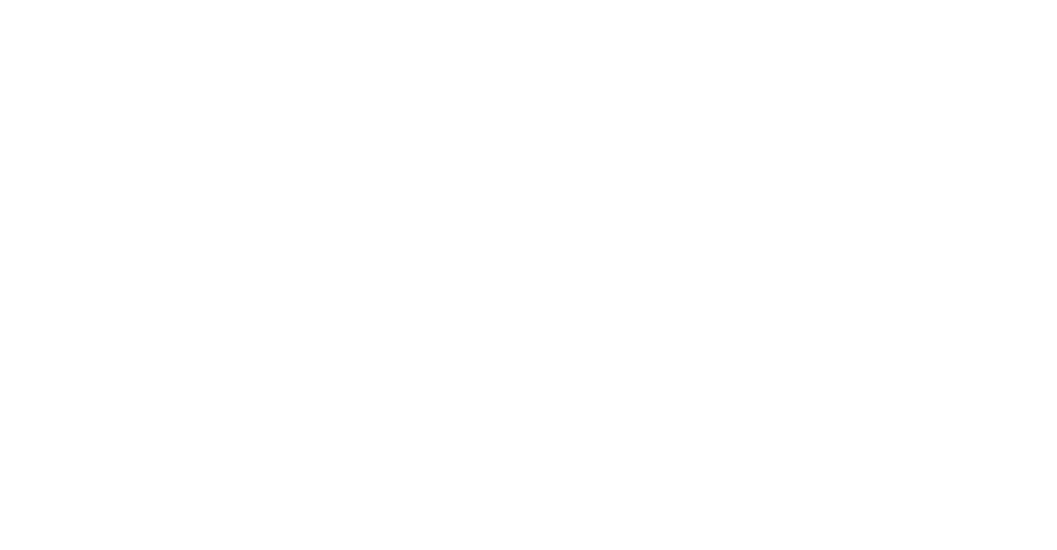
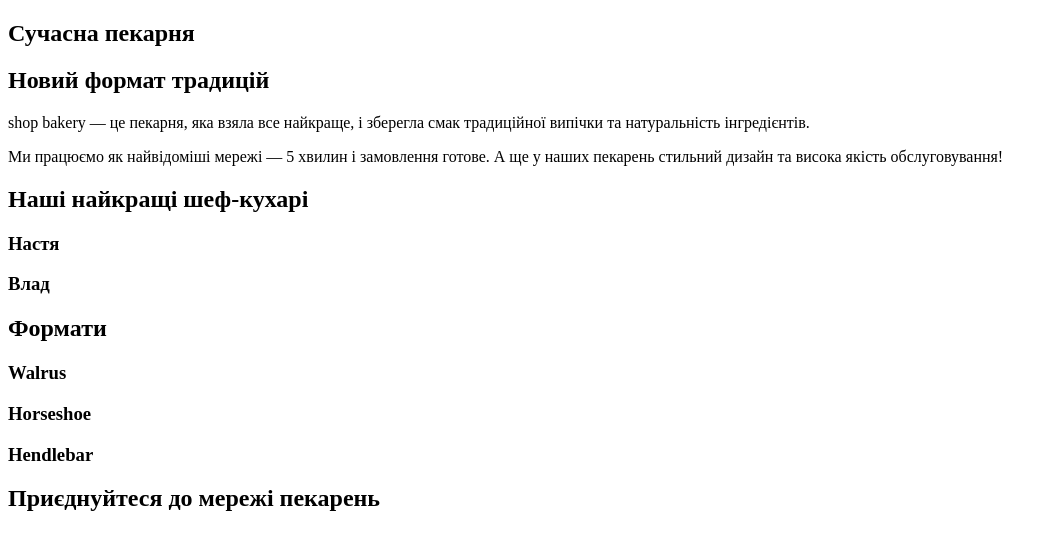
Before and after one commit to CrystalHorizon/shop-bakery, a plain HTML site: page index.html in a window 1280 px wide. Shown: the whole page, without its empty margins (0-1057 px from the left). Drawn offline with Linux system fonts and the light colour scheme.

Commit message:
lang correction

```diff
--- a/index.html
+++ b/index.html
@@ -1,5 +1,5 @@
 <!DOCTYPE html>
-<html lang="en">
+<html lang="uk">
   <head>
     <meta charset="UTF-8" />
     <meta name="viewport" content="width=device-width, initial-scale=1.0" />
@@ -13,7 +13,29 @@
         <!-- order button -->
         <!-- End order button -->
       </nav>
-      <main></main>
+      <main>
+        <section><h1>Сучасна пекарня</h1></section>
+        <section>
+          <h2>Новий формат традицій</h2>
+          <p>
+            <span>shop bakery</span> — це пекарня, яка взяла все найкраще, і
+            зберегла смак традиційної випічки та натуральність інгредієнтів.
+          </p>
+          <p>Ми працюємо як найвідоміші мережі — <span>5 хвилин і замовлення готове</span>. А ще у наших пекарень стильний дизайн та висока якість обслуговування!</p>
+        </section>
+        <section>
+          <h2>Наші найкращі шеф-кухарі</h2>
+          <article><h3>Настя</h3></article>
+          <article><h3>Влад</h3></article>
+        </section>
+        <section>
+          <h2>Формати</h2>
+          <article><h3 lang="en">Walrus</h3></article>
+          <article><h3 lang="en">Horseshoe</h3></article>
+          <article><h3 lang="en">Hendlebar</h3></article>
+        </section>
+        <section><h2>Приєднуйтеся до мережі пекарень</h2></section>
+      </main>
       <footer></footer>
     </header>
   </body>
```
